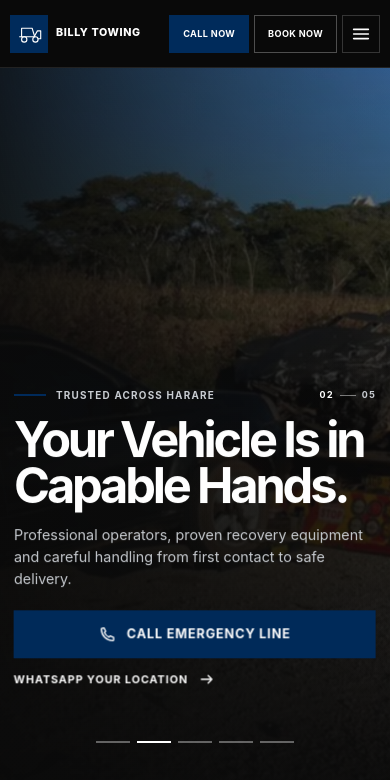
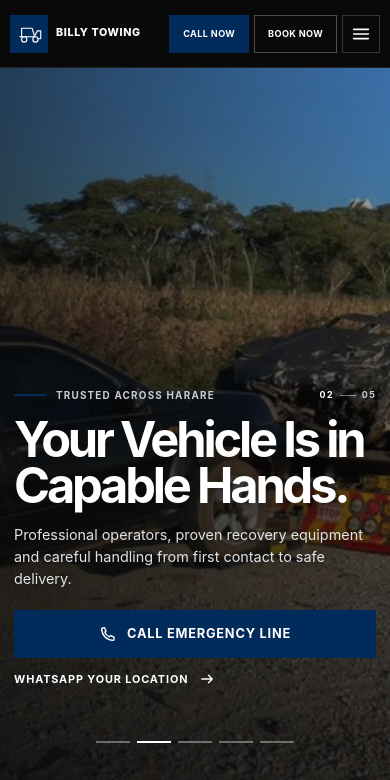
Before and after one commit to chitsungo/billytowing, a Next.js app: page / in a window 390 px wide. Shown: the top 780 px of the page. Built offline with nearby package versions, Linux system fonts and the light colour scheme.

Commit message:
Refine hero motion and mobile actions

```diff
--- a/app/components.tsx
+++ b/app/components.tsx
@@ -153,7 +153,32 @@ export function Footer() {
 export function FloatingActions() {
   const pathname = usePathname();
   const [open, setOpen] = useState(false);
+  const [contextTargetVisible, setContextTargetVisible] = useState(pathname === "/" || pathname === "/contact");
   const containerRef = useRef<HTMLDivElement>(null);
+
+  useEffect(() => {
+    const selector = pathname === "/"
+      ? ".hero-emergency-call"
+      : pathname === "/contact"
+        ? ".booking-form"
+        : null;
+
+    if (!selector) return;
+
+    const target = document.querySelector(selector);
+    if (!target) return;
+
+    const observer = new IntersectionObserver(
+      ([entry]) => {
+        setContextTargetVisible(entry.isIntersecting);
+        if (entry.isIntersecting) setOpen(false);
+      },
+      { threshold: pathname === "/" ? 0.15 : 0.01 },
+    );
+
+    observer.observe(target);
+    return () => observer.disconnect();
+  }, [pathname]);
 
   useEffect(() => {
     if (!open) return;
@@ -174,7 +199,7 @@ export function FloatingActions() {
   }, [open]);
 
   return (
-    <div ref={containerRef} className={`fab-wrap ${open ? "open" : ""} ${pathname === "/contact" || pathname === "/" ? "mobile-no-fab" : ""}`}>
+    <div ref={containerRef} className={`fab-wrap ${open ? "open" : ""} ${(pathname === "/" || pathname === "/contact") && contextTargetVisible ? "fab-context-hidden" : ""}`}>
       <div id="quick-actions-menu" className="fab-menu" aria-hidden={!open}>
         <a href={`tel:${PHONE_TEL}`} tabIndex={open ? 0 : -1} onClick={() => setOpen(false)}><span>Call Now</span><Icon name="phone" /></a>
         <a href={WHATSAPP_URL} target="_blank" rel="noreferrer" tabIndex={open ? 0 : -1} onClick={() => setOpen(false)}><span>WhatsApp</span><Icon name="message" /></a>
@@ -305,7 +330,6 @@ export function HeroCarousel() {
             loading={index === 0 ? "eager" : "lazy"}
           />
           <div className="hero-overlay" />
-          <div className="hero-transition-sweep" aria-hidden="true" />
           <div className="hero-content container">
             <div className="hero-copy">
               <div className="hero-meta">
@@ -315,7 +339,7 @@ export function HeroCarousel() {
               <h1>{slide.title}</h1>
               <p className="hero-body">{slide.body}</p>
               <div className="hero-actions">
-                <a className="button button-primary" href={`tel:${PHONE_TEL}`}>
+                <a className="button button-primary hero-emergency-call" href={`tel:${PHONE_TEL}`}>
                   <Icon name="phone" /> Call Emergency Line
                 </a>
                 <a className="text-link" href={WHATSAPP_URL} target="_blank" rel="noreferrer">WhatsApp your location <Icon name="arrow" /></a>
--- a/app/globals.css
+++ b/app/globals.css
@@ -73,39 +73,31 @@ button { color: inherit; }
 .mobile-phone { display: block; font-size: .78rem; font-weight: 700; letter-spacing: .06em; padding: 15px 24px 22px; text-transform: uppercase; }
 
 .hero-carousel { height: calc(100svh - var(--header-height)); max-height: 820px; min-height: 620px; overflow: hidden; position: relative; }
-.hero-slide { inset: 0; opacity: 0; pointer-events: none; position: absolute; transition: opacity 720ms var(--ease-smooth); z-index: 0; }
+.hero-slide { inset: 0; opacity: 0; pointer-events: none; position: absolute; transition: opacity 900ms ease-in-out; z-index: 0; }
 .hero-slide.active { opacity: 1; pointer-events: auto; z-index: 1; }
-.hero-slide > img { height: 100%; inset: 0; object-fit: cover; position: absolute; transform: scale(1.08); width: 100%; will-change: clip-path, transform; }
-.hero-slide-forward.active > img { animation: hero-image-forward 1.05s var(--ease-smooth) both, hero-image-drift 7s var(--ease-smooth) 1.05s both; }
-.hero-slide-backward.active > img { animation: hero-image-backward 1.05s var(--ease-smooth) both, hero-image-drift 7s var(--ease-smooth) 1.05s both; }
-@keyframes hero-image-forward { from { clip-path: inset(0 0 0 18%); filter: saturate(.72) brightness(.72); transform: scale(1.1) translateX(2.5%); } to { clip-path: inset(0); filter: saturate(1) brightness(1); transform: scale(1.04) translateX(0); } }
-@keyframes hero-image-backward { from { clip-path: inset(0 18% 0 0); filter: saturate(.72) brightness(.72); transform: scale(1.1) translateX(-2.5%); } to { clip-path: inset(0); filter: saturate(1) brightness(1); transform: scale(1.04) translateX(0); } }
-@keyframes hero-image-drift { from { transform: scale(1.04); } to { transform: scale(1); } }
-.hero-overlay { background: linear-gradient(90deg, rgba(10,10,10,.94) 0%, rgba(10,10,10,.72) 46%, rgba(10,10,10,.18) 78%, rgba(10,10,10,.4) 100%), linear-gradient(0deg, rgba(10,10,10,.72), transparent 52%); inset: 0; position: absolute; z-index: 1; }
-.hero-transition-sweep { background: linear-gradient(90deg, transparent, rgba(0,43,91,.78), rgba(255,255,255,.12), transparent); inset: 0; opacity: 0; pointer-events: none; position: absolute; transform: translateX(-110%) skewX(-12deg); width: 48%; z-index: 2; }
-.hero-slide-forward.active .hero-transition-sweep { animation: hero-sweep-forward 1s var(--ease-smooth) both; }
-.hero-slide-backward.active .hero-transition-sweep { animation: hero-sweep-backward 1s var(--ease-smooth) both; }
-@keyframes hero-sweep-forward { 0% { opacity: 0; transform: translateX(-120%) skewX(-12deg); } 34% { opacity: .7; } 100% { opacity: 0; transform: translateX(330%) skewX(-12deg); } }
-@keyframes hero-sweep-backward { 0% { opacity: 0; transform: translateX(330%) skewX(12deg); } 34% { opacity: .7; } 100% { opacity: 0; transform: translateX(-120%) skewX(12deg); } }
+.hero-slide > img { height: 100%; inset: 0; object-fit: cover; opacity: .9; position: absolute; transform: scale(1.025); width: 100%; will-change: opacity, transform; }
+.hero-slide.active > img { animation: hero-image-settle 6.8s ease-out both; }
+@keyframes hero-image-settle { from { opacity: .86; transform: scale(1.035); } to { opacity: 1; transform: scale(1); } }
+.hero-overlay { background: linear-gradient(90deg, rgba(10,10,10,.8) 0%, rgba(10,10,10,.56) 46%, rgba(10,10,10,.08) 78%, rgba(10,10,10,.22) 100%), linear-gradient(0deg, rgba(10,10,10,.5), transparent 56%); inset: 0; position: absolute; z-index: 1; }
 .hero-content { align-items: end; bottom: 0; display: flex; justify-content: space-between; left: 0; margin-inline: auto; padding-bottom: 118px; padding-top: 80px; position: absolute; right: 0; top: 0; z-index: 3; }
 .hero-copy { max-width: 850px; }
 .hero-copy > * { opacity: 0; }
-.hero-slide-forward.active .hero-copy > *, .hero-slide-backward.active .hero-copy > * { animation-duration: 760ms; animation-fill-mode: both; animation-timing-function: var(--ease-smooth); }
+.hero-slide-forward.active .hero-copy > *, .hero-slide-backward.active .hero-copy > * { animation-duration: 600ms; animation-fill-mode: both; animation-timing-function: var(--ease-smooth); }
 .hero-slide-forward.active .hero-copy > * { animation-name: hero-copy-forward; }
 .hero-slide-backward.active .hero-copy > * { animation-name: hero-copy-backward; }
-.hero-copy > :nth-child(1) { animation-delay: 190ms; }
-.hero-copy > :nth-child(2) { animation-delay: 270ms; }
-.hero-copy > :nth-child(3) { animation-delay: 350ms; }
-.hero-copy > :nth-child(4) { animation-delay: 430ms; }
-@keyframes hero-copy-forward { from { filter: blur(9px); opacity: 0; transform: translate3d(-28px, 22px, 0); } to { filter: blur(0); opacity: 1; transform: translate3d(0, 0, 0); } }
-@keyframes hero-copy-backward { from { filter: blur(9px); opacity: 0; transform: translate3d(28px, 22px, 0); } to { filter: blur(0); opacity: 1; transform: translate3d(0, 0, 0); } }
+.hero-copy > :nth-child(1) { animation-delay: 90ms; }
+.hero-copy > :nth-child(2) { animation-delay: 135ms; }
+.hero-copy > :nth-child(3) { animation-delay: 180ms; }
+.hero-copy > :nth-child(4) { animation-delay: 225ms; }
+@keyframes hero-copy-forward { from { opacity: 0; transform: translate3d(-10px, 8px, 0); } to { opacity: 1; transform: translate3d(0, 0, 0); } }
+@keyframes hero-copy-backward { from { opacity: 0; transform: translate3d(10px, 8px, 0); } to { opacity: 1; transform: translate3d(0, 0, 0); } }
 .hero-meta { align-items: center; display: flex; gap: 28px; justify-content: space-between; max-width: 650px; }
 .hero-meta .eyebrow { margin-bottom: 20px; }
 .hero-slot-number { align-items: center; color: var(--grey); display: flex; font-size: .66rem; font-variant-numeric: tabular-nums; font-weight: 750; gap: 8px; letter-spacing: .12em; margin: 0 0 20px; }
 .hero-slot-number span { color: var(--white); }
 .hero-slot-number i { background: rgba(255,255,255,.45); display: block; height: 1px; width: 24px; }
-.hero-copy h1 { font-size: clamp(3.8rem, 7.4vw, 7.7rem); font-weight: 730; letter-spacing: -.065em; line-height: .9; margin: 0; max-width: 820px; text-wrap: balance; }
-.hero-body { color: var(--grey); font-size: clamp(1rem, 1.4vw, 1.2rem); line-height: 1.7; margin: 28px 0 34px; max-width: 580px; }
+.hero-copy h1 { font-size: clamp(3.8rem, 7.4vw, 7.7rem); font-weight: 730; letter-spacing: -.065em; line-height: .9; margin: 0; max-width: 820px; text-shadow: 0 3px 22px rgba(0,0,0,.62); text-wrap: balance; }
+.hero-body { color: #e1e4e7; font-size: clamp(1rem, 1.4vw, 1.2rem); line-height: 1.7; margin: 28px 0 34px; max-width: 580px; text-shadow: 0 2px 14px rgba(0,0,0,.72); }
 .hero-actions { align-items: center; display: flex; gap: 28px; pointer-events: auto; position: relative; z-index: 3; }
 .hero-actions a { touch-action: manipulation; }
 .hero-status { align-items: center; backdrop-filter: blur(14px); background: rgba(10,10,10,.62); border: 1px solid rgba(255,255,255,.18); display: flex; gap: 14px; padding: 17px 20px; }
@@ -274,7 +266,7 @@ button { color: inherit; }
 .safety-note h2 { font-size: 1.45rem; letter-spacing: -.02em; }
 .safety-note p { color: var(--grey); margin: 8px 0 0; }
 
-.fab-wrap { bottom: 24px; position: fixed; right: 24px; z-index: 150; }
+.fab-wrap { bottom: 24px; opacity: 1; position: fixed; right: 24px; transform: translateY(0); transition: opacity 200ms var(--ease-smooth), transform 240ms var(--ease-smooth), visibility 0s; visibility: visible; z-index: 150; }
 .fab-main { align-items: center; background: var(--navy); border: 1px solid rgba(255,255,255,.32); border-radius: 50%; cursor: pointer; display: flex; height: 62px; justify-content: center; margin-left: auto; transition: transform 200ms var(--ease-smooth), background 180ms var(--ease-smooth); width: 62px; }
 .fab-main:hover { background: var(--white); color: var(--black); transform: scale(1.05); }
 .fab-main svg { height: 25px; width: 25px; }
@@ -358,7 +350,7 @@ button { color: inherit; }
   .button-compact { font-size: .57rem; letter-spacing: .04em; min-height: 38px; padding: 0 8px; }
   .menu-toggle { height: 38px; width: 38px; }
   .hero-carousel { height: calc(100svh - var(--header-height)); max-height: 720px; min-height: 590px; }
-  .hero-overlay { background: linear-gradient(90deg, rgba(10,10,10,.9), rgba(10,10,10,.38)), linear-gradient(0deg, rgba(10,10,10,.96) 0%, rgba(10,10,10,.68) 56%, rgba(10,10,10,.08) 100%); }
+  .hero-overlay { background: linear-gradient(90deg, rgba(10,10,10,.62), rgba(10,10,10,.18)), linear-gradient(0deg, rgba(10,10,10,.74) 0%, rgba(10,10,10,.38) 56%, rgba(10,10,10,.02) 100%); }
   .hero-content { align-items: flex-end; padding-bottom: 100px; padding-top: 38px; }
   .hero-meta { gap: 12px; }
   .hero-meta .eyebrow, .hero-slot-number { margin-bottom: 14px; }
@@ -419,7 +411,7 @@ button { color: inherit; }
   .booking-form label { gap: 10px; }
   .booking-form input, .booking-form select { min-height: 58px; }
   .booking-form textarea { min-height: 132px; }
-  .mobile-no-fab { display: none; }
+  .fab-context-hidden { opacity: 0; pointer-events: none; transform: translateY(14px); transition: opacity 180ms var(--ease-smooth), transform 220ms var(--ease-smooth), visibility 0s 220ms; visibility: hidden; }
   .safety-note { align-items: flex-start; grid-template-columns: 52px 1fr; }
   .safety-note > span { height: 52px; width: 52px; }
   .safety-note svg { height: 25px; width: 25px; }
```
Also changed, not shown: 1 other file (tests, documents, lock files or other folders).
